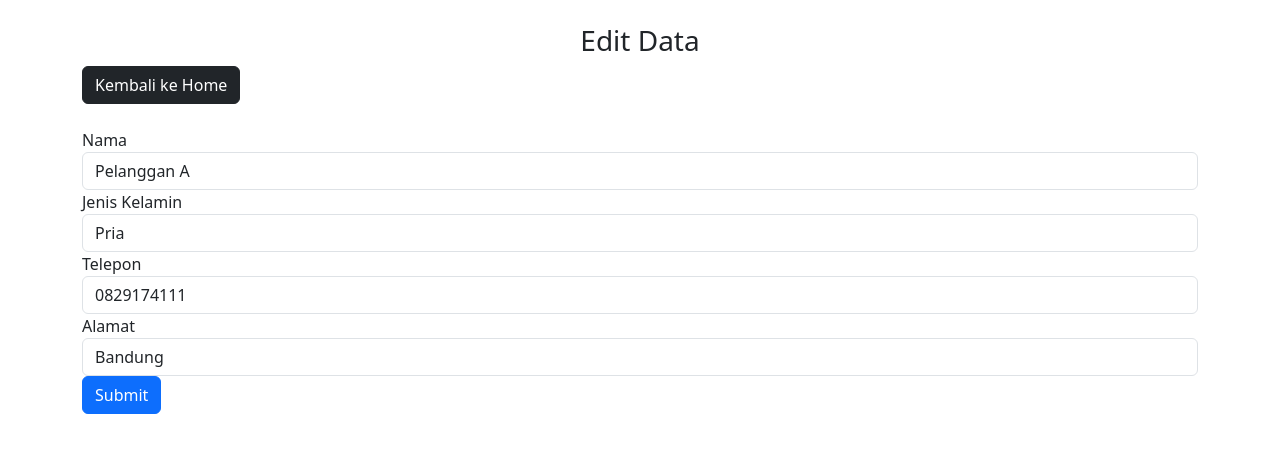
After one commit to nadifmohede/Tugas_PHP, a PHP site: page /edit.php?id=1 in a window 1280 px wide. The commit adds this page. Shown: the top 453 px of the page. Run offline with PHP 8.4, Linux system fonts and the light colour scheme; data comes from the database, SQL or seed files in the repository; data that the repository does not hold is empty; some libraries are stand-ins or nearby versions.

Commit message:
Revisi Code

```diff
--- /dev/null
+++ b/PraktekPHP_Kelompok_5/edit.php
@@ -0,0 +1,57 @@
+<!DOCTYPE html>
+<html lang="en">
+<head>
+    <title>Tambah Data</title>
+    <link rel="stylesheet" href="https://cdn.usebootstrap.com/bootstrap/4.3.1/css/bootstrap.min.css">
+</head>
+<body>
+    <?php
+    include('conn.php');
+    $id = $_GET['id'];
+
+    $data_pelanggan =mysqli_query($conn, "SELECT * FROM pelanggan WHERE id = '$id' ");
+
+    while($pelanggan = mysqli_fetch_array($data_pelanggan)){
+        $nama = $pelanggan['nama'];
+        $jenis_kelamin = $pelanggan['jenis_kelamin'];
+        $telpon = $pelanggan['telpon'];
+        $alamat = $pelanggan['alamat'];
+    }
+
+    ?>
+
+    <div class="container">
+        <br>
+        <h3 class="text-center">Edit Data</h3>
+
+        <a href="index.php"><button type="button" class="btn btn-dark">Kembali ke Home</button></a>
+        <br><br>
+
+        <form action="edit_process.php?id=<?php echo $pelanggan['id']; ?>" method="post">
+            <div class="form-group">
+                <label>Nama</label>
+                <input type="hidden" name="id" value="<?php echo $id; ?>">
+                <input type="text" name="nama" value="<?php echo $nama; ?>" class="form-control">
+            </div>
+            <div class="form-group">
+                <label>Jenis Kelamin</label><br>
+                <select name="jenis_kelamin" class="form-control">
+                    <option value="pria" <?= ($jenis_kelamin == 'pria' ? 'selected' : ''); ?> >Pria</option>
+                    <option value="wanita" <?= ($jenis_kelamin == 'wanita' ? 'selected' : ''); ?> >Wanita</option>
+                </select>
+            </div>
+            <div class="form-group">
+                <label>Telepon</label>
+                <input type="number" name="telpon" value="<?php echo $telpon; ?>" class="form-control">
+            </div>
+            <div class="form-group">
+                <label>Alamat</label>
+                <input type="text" name="alamat" value="<?php echo $alamat; ?>" class="form-control">
+            </div>
+            <div class="form-group">
+                <button type="submit" class="btn btn-primary">Submit</button>
+            </div>
+        </form>
+    </div>
+</body>
+</html>
```
Also changed, not shown: PraktekPHP_Kelompok_5/create.php (+31 -28 lines), PraktekPHP_Kelompok_5/create_process.php (added, +12 -0 lines), PraktekPHP_Kelompok_5/delete.php (added, +9 -0 lines), PraktekPHP_Kelompok_5/edit_process.php (added, +13 -0 lines), PraktekPHP_Kelompok_5/index.php (+14 -13 lines).
